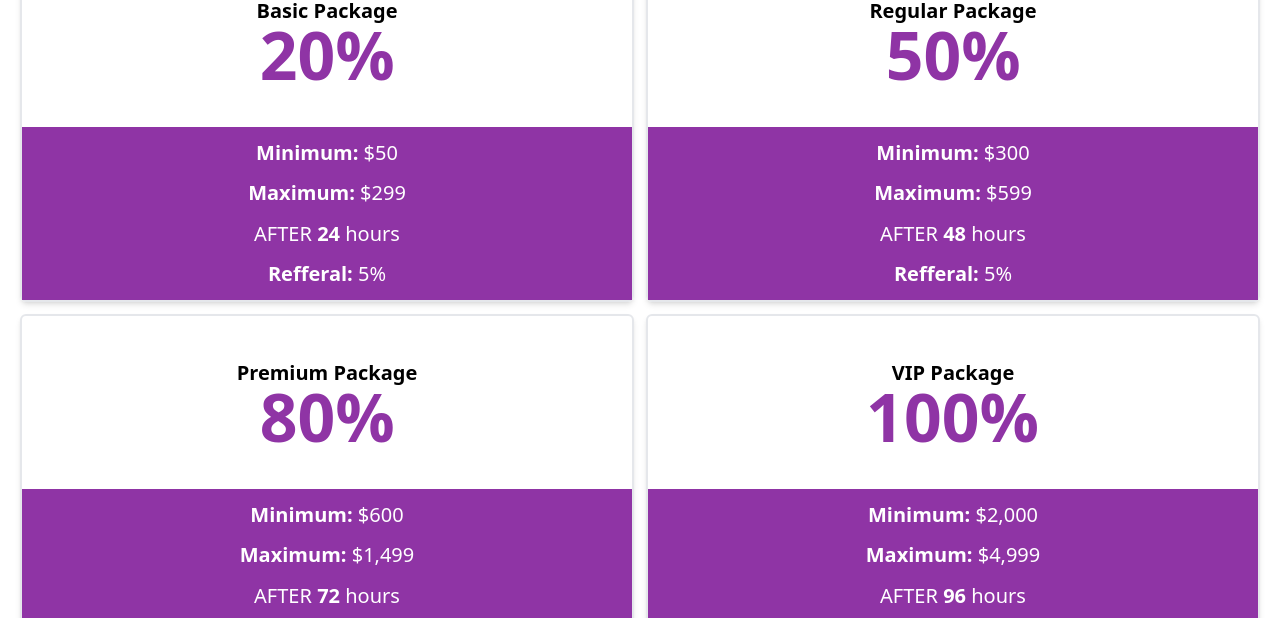
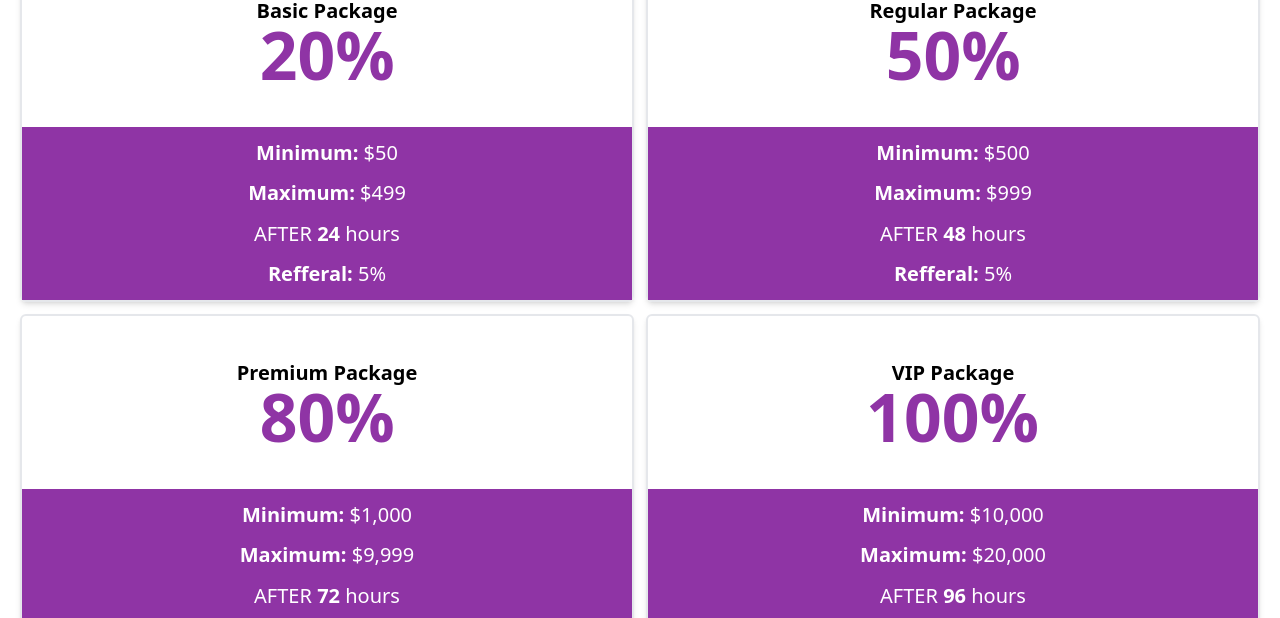
Before and after one commit to ronaldkelechi11/Paradise-Investments, a React (Vite) app: page / in a window 1280 px wide. Shown: the part 1000-1618 px from the top of the page. Built offline with nearby package versions, Linux system fonts and the light colour scheme.

Commit message:
Planning on trying vercel

```diff
--- a/src/components/Landing/Plans.jsx
+++ b/src/components/Landing/Plans.jsx
@@ -8,14 +8,14 @@ const Plans = () => {
             <div className="text-gray-400 text-lg text-center font-poppins">Below are the various investment plans that we provide for all our clients.</div>
 
             <div className="flex flex-col md:grid md:grid-cols-2 md:grid-rows-2 content-center gap-3 pt-5 pb-5">
-                <PlanItem name={"Basic Package"} percentage={"20%"} minimum={"50"} maximum={"299"}
+                <PlanItem name={"Basic Package"} percentage={"20%"} minimum={"50"} maximum={"499"}
                     duration={"24"} refferal={"5%"} />
 
-                <PlanItem name={"Regular Package"} percentage={"50%"} minimum={"300"} maximum={"599"} duration={"48"} refferal={"5%"} />
+                <PlanItem name={"Regular Package"} percentage={"50%"} minimum={"500"} maximum={"999"} duration={"48"} refferal={"5%"} />
 
-                <PlanItem name={"Premium Package"} percentage={"80%"} minimum={"600"} maximum={"1,499"} duration={"72"} refferal={"10%"} />
+                <PlanItem name={"Premium Package"} percentage={"80%"} minimum={"1,000"} maximum={"9,999"} duration={"72"} refferal={"10%"} />
 
-                <PlanItem name={"VIP Package"} percentage={"100%"} minimum={"2,000"} maximum={"4,999"} duration={"96"} refferal={"10%"} />
+                <PlanItem name={"VIP Package"} percentage={"100%"} minimum={"10,000"} maximum={"20,000"} duration={"96"} refferal={"10%"} />
             </div>
         </div>
     )
```
Also changed, not shown: 1 other file (tests, documents, lock files or other folders).
